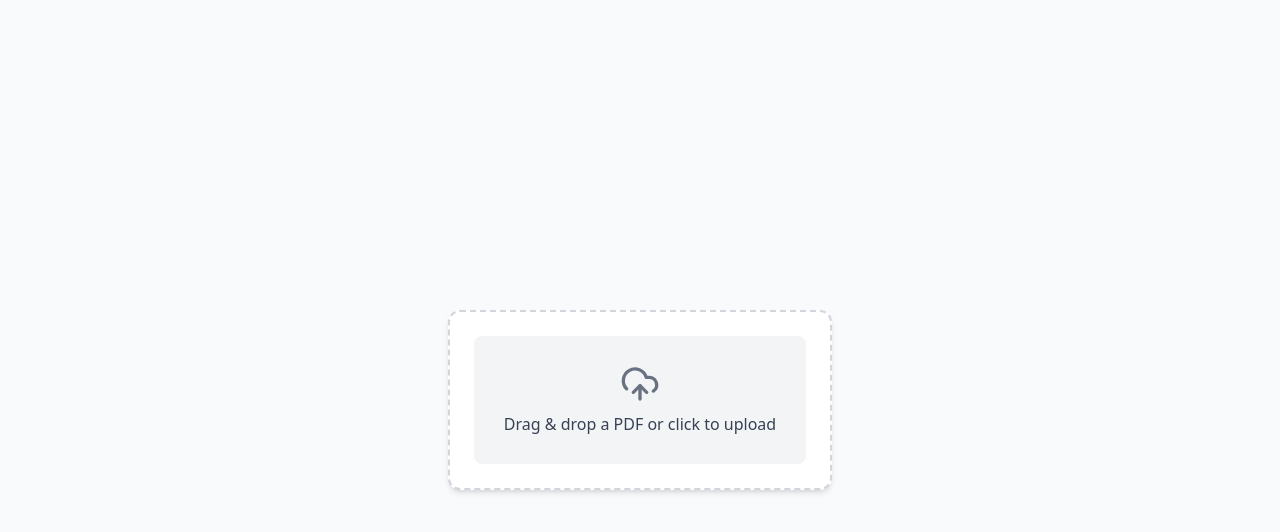
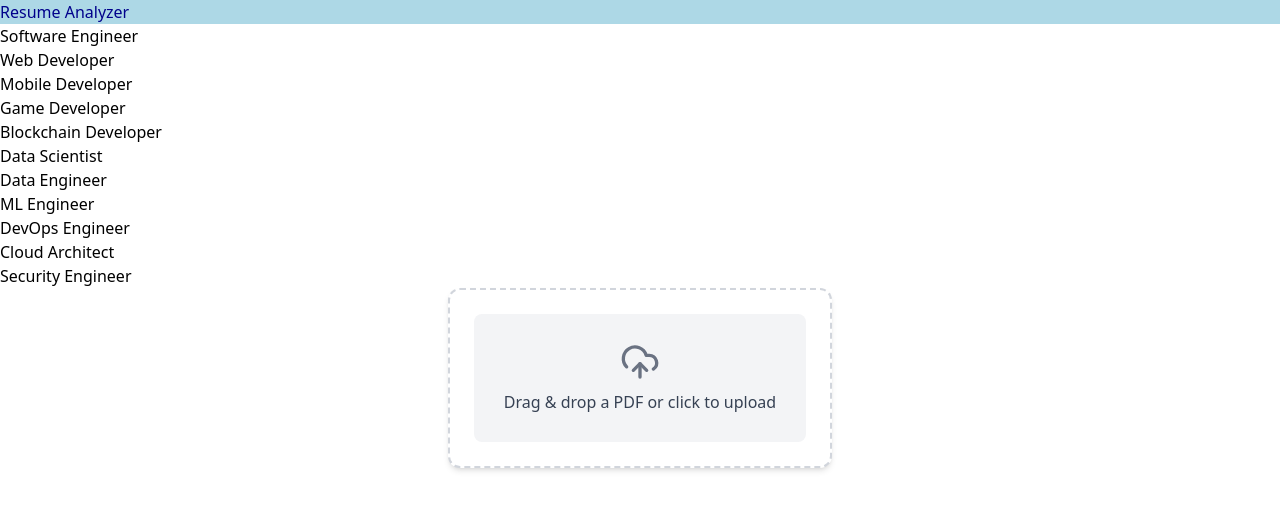
Before and after one commit to aalcar/skillsync, a React app: page / in a window 1280 px wide. Shown: the top 532 px of the page. Built offline with nearby package versions, Linux system fonts and the light colour scheme; the HTML template or start-up script is replaced by a standard one.

Commit message:
tailwind css now integrated

```diff
--- a/src/App.jsx
+++ b/src/App.jsx
@@ -1,25 +1,26 @@
 import React from 'react'
 import PdfUploader from "/Users/Maya/Desktop/resume/src/PDFUploader.jsx";
-/*
+
+
+
+
+
+
 const App = () => {
   const roles = ['Software Engineer', 'Web Developer', 'Mobile Developer', 'Game Developer', 'Blockchain Developer', 'Data Scientist', 'Data Engineer', 'ML Engineer', 'DevOps Engineer', 'Cloud Architect', 'Security Engineer']
   return (
     <div>
-      <h1> Resume Analyzer </h1>
+      <h1 style={{ backgroundColor: 'lightblue', color: 'darkblue' }}> Resume Analyzer </h1>
       <ul>
         {roles.map((role, index) => (
           <li key={index}> {role} </li>
         ))}
       </ul>
+
+      <div className="flex justify-center items-center">
+      <PdfUploader />
+    </div>
     </div>
   )
 }
-*/
-function App() {
-  return (
-    <div className="flex justify-center items-center min-h-screen bg-gray-50">
-      <PdfUploader />
-    </div>
-  );
-}
 export default App
```
